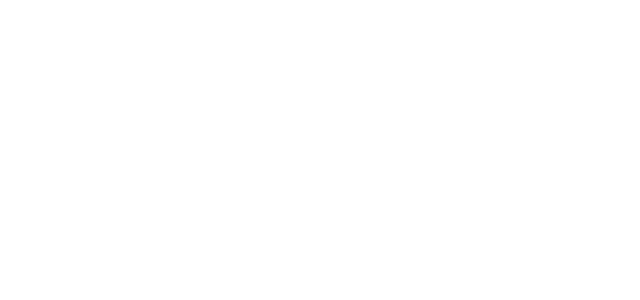
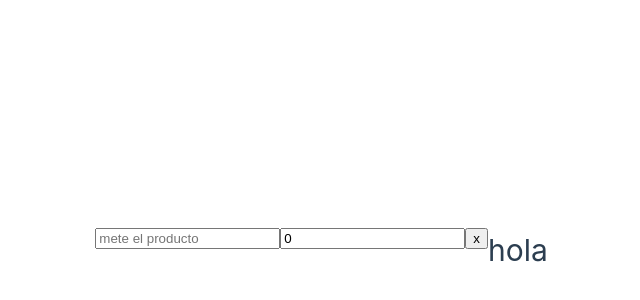
Before and after one commit to Marta-asturias/panaderia-vue, a Vue app: page /IngresarProducto in a window 1280 px wide. Before the commit this address had no page. Shown: the part 150-450 px from the top of the page, without its empty margins (152-792 px from the left). Built offline with nearby package versions, Linux system fonts and the light colour scheme.

Commit message:
check create

```diff
--- a/src/components/Product.vue
+++ b/src/components/Product.vue
@@ -4,6 +4,10 @@
     <h2>{{ name }}</h2>
     <h2>{{ cantidad }}</h2>
  <button @click="store.deleteData(props)" class="btn btn-danger">x</button>
+  </div>
+  <div>
+<v-model></v-model>
+
   </div>
 
 
--- /dev/null
+++ b/src/components/ProductCreate.vue
@@ -0,0 +1,32 @@
+<template>
+
+    <div>
+	   <input v-model="obj.name" placeholder="mete el producto" />
+     <input v-model="obj.cantidad" placeholder="mete la cantidad" />
+      <button @click="store.postData( obj)" class="btn btn-danger">x</button>
+    </div>
+
+      <h1>hola</h1>
+
+  </template>
+
+  <script setup>
+  import { reactive } from "vue";
+  import { userProductsStore } from "../stores/products";
+
+
+  const store = userProductsStore();
+  const obj = reactive({
+
+    name: "",
+    cantidad: 0,
+    });
+
+
+
+
+
+
+  </script>
+
+  <style scoped></style>
--- a/src/router/index.js
+++ b/src/router/index.js
@@ -1,6 +1,7 @@
 import { createRouter, createWebHistory } from "vue-router";
 import HomeView from "../views/HomeView.vue";
 import Header from "../components/Header.vue";
+import ProductCreate from "../components/ProductCreate.vue";
 
 const router = createRouter({
   history: createWebHistory(import.meta.env.BASE_URL),
@@ -12,6 +13,16 @@ const router = createRouter({
         default: HomeView,
         aside: Header,
       },
+    },
+    {
+      path: "/IngresarProducto",
+      name: "IngresarProducto",
+      components:{
+        default: ProductCreate,
+      }
+
+
+
     },
     {
       path: "/about",
--- a/src/stores/products.js
+++ b/src/stores/products.js
@@ -34,8 +34,9 @@ export const userProductsStore = defineStore({
       });
     }, */
 
-    async postData(url = 'http://localhost:8080/api/products', data = {}) {
-      const response = await fetch(url, {
+    async postData(data) {
+      const url = 'http://localhost:8080/api/products/create';
+      const resp = await fetch(url, {
         method: 'POST',
         mode: 'cors',
         cache: 'no-cache',
@@ -47,14 +48,14 @@ export const userProductsStore = defineStore({
         referrerPolicy: 'no-referrer',
         body: JSON.stringify(data)
       })
-      .then(response => response.json())
-      .then((data) => {
-        this.products = data;
-      });
+        const json = await resp.json();
+        this.fetchProducts();
+        console.log(json);
+
     },
 
 
-        async putData(url = 'http://localhost:8080/api/products/{id}', data = {}) {
+/*         async putData(url = 'http://localhost:8080/api/products/{id}', data = {}) {
 
           const response = await fetch(url, {
             method: 'PUT',
@@ -73,7 +74,7 @@ export const userProductsStore = defineStore({
           .then((data) => {
             this.products = data;
           });
-        },
+        }, */
 
 
     async deleteData(data) {
--- /dev/null
+++ b/src/views/IngresarProducto.vue
@@ -0,0 +1,21 @@
+<template>
+
+</template>
+
+
+
+
+
+
+<script setup>
+import ProductCreate from "../components/ProductCreate.vue";
+
+
+</script>
+
+
+<style scoped>
+body {
+  background-color: aqua;
+}
+</style>
```
